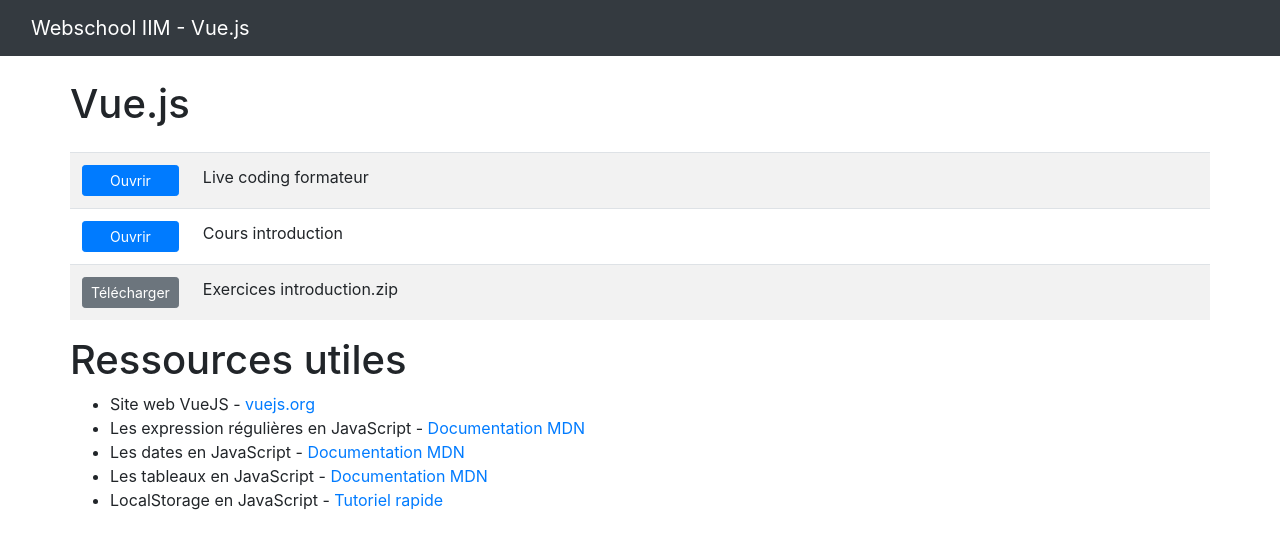
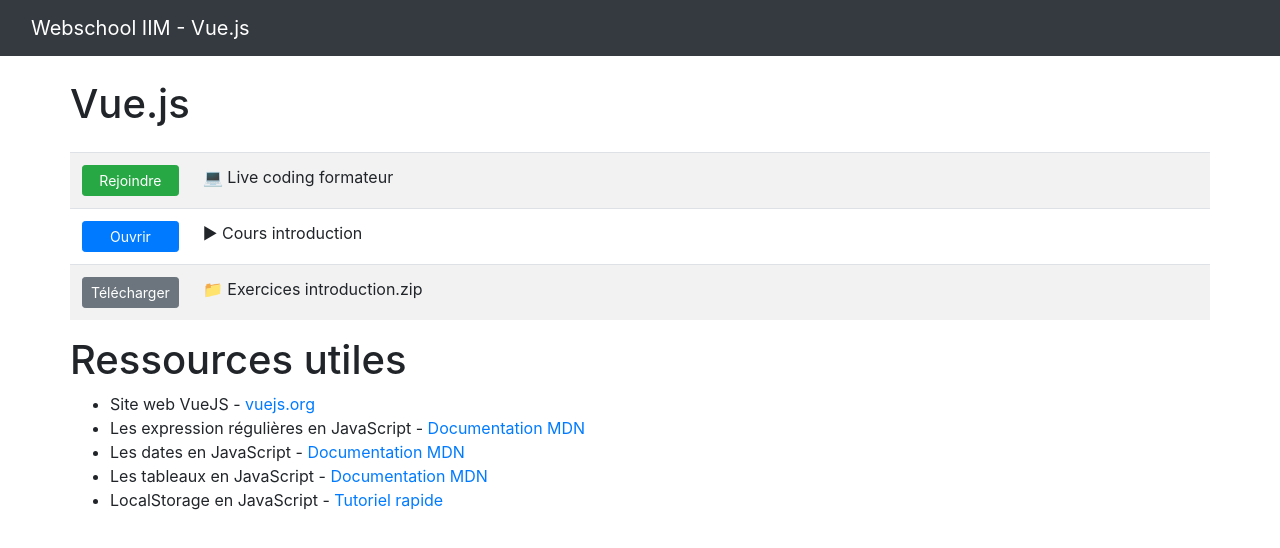
Before and after one commit to jiiyiu/iim-devschool-2020, a plain HTML site: page index.html in a window 1280 px wide. Drawn offline with nearby package versions, Linux system fonts and the light colour scheme.

Commit message:
Ajout d'emojis

```diff
--- a/index.html
+++ b/index.html
@@ -27,10 +27,10 @@
         <table class="table table-striped">
             <tr>
                 <td class="action text-right" width="100">
-                    <a class="btn btn-sm btn-block btn-primary" href="http://jmclery.synology.me:1337/" target="_blank">Ouvrir</a>
+                    <a class="btn btn-sm btn-block btn-success" href="http://jmclery.synology.me:1337/" target="_blank">Rejoindre</a>
                 </td>
                 <td class="title">
-                    Live coding formateur
+                    💻 Live coding formateur
                 </td>
             </tr>
             <tr>
@@ -38,7 +38,7 @@
                     <a class="btn btn-sm btn-block btn-primary" href="https://docs.google.com/presentation/d/1L-feA-pXm-oQ9NKNsotwOFqw__thOdYrXiKgaHpWWGU" target="_blank">Ouvrir</a>
                 </td>
                 <td class="title">
-                    Cours introduction
+                    ▶ Cours introduction
                 </td>
             </tr>
             <tr>
@@ -46,7 +46,7 @@
                     <a class="btn btn-sm btn-block btn-secondary" href="files/exercices-intro.zip" target="_blank">Télécharger</a>
                 </td>
                 <td class="title">
-                    Exercices introduction.zip
+                    📁 Exercices introduction.zip
                 </td>
             </tr>
 
```
